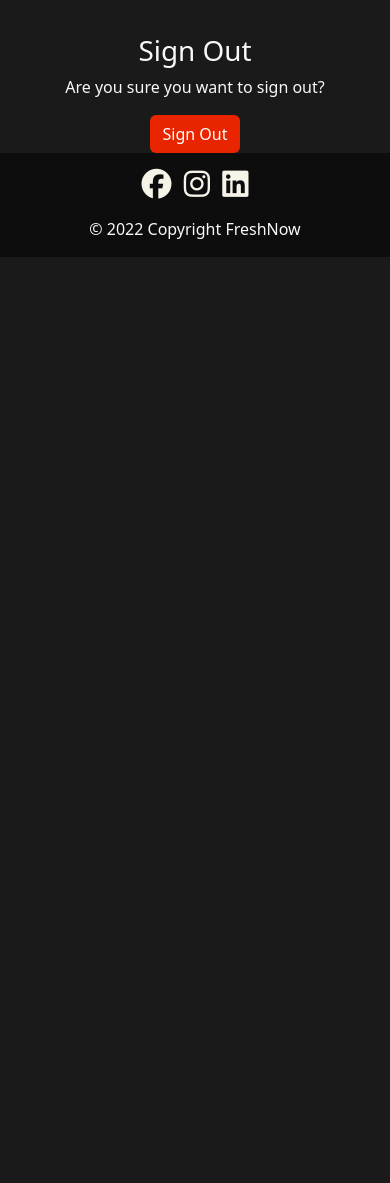
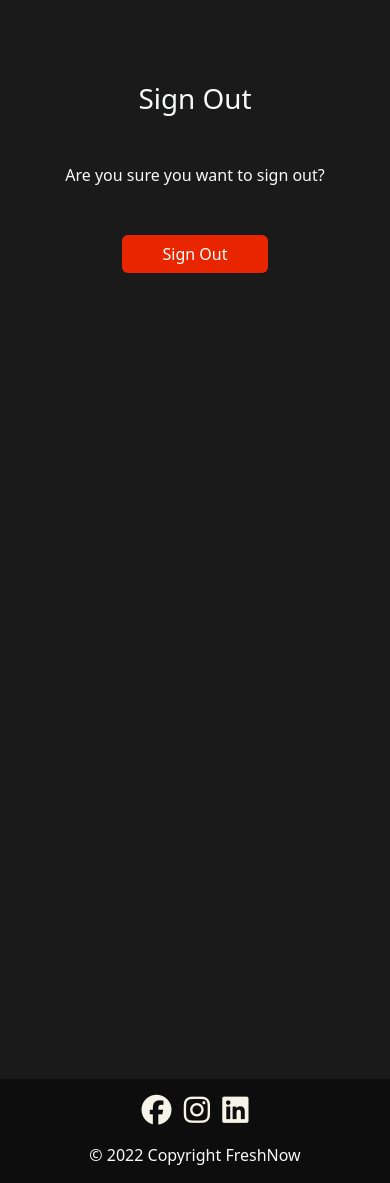
Before and after one commit to KonstantinaStrantzali/FreshNow-food-corner, a Django app: page /accounts/logout/ in a window 390 px wide. Shown: the part 64-1247 px from the top of the page. Before the commit the page ends 321 px from the top, so only its background shows below. Run offline with Django 3.2, Linux system fonts and the light colour scheme; a user stored in the database is signed in; some libraries are stand-ins or nearby versions.

Commit message:
fixed allauth footer responsive design

```diff
--- a/static/css/base.css
+++ b/static/css/base.css
@@ -353,3 +353,13 @@ section#aboutSection .about-image img {
 .product-layout{
    background-color: #E92500;
 }
+
+.form-area {
+    display: grid;
+    grid-template-rows: auto 2fr auto;
+    min-height: 100vh;
+
+}
+.signout {
+    width: 10%;
+}
--- a/templates/allauth/account/logout.html
+++ b/templates/allauth/account/logout.html
@@ -14,15 +14,15 @@
 {% block head_title %}{% trans "Sign Out" %}{% endblock %}
 
 {% block inner_content %}
-<h1 class="text-light text-center">{% trans "Sign Out" %}</h1>
+<h1 class="text-light text-center my-5">{% trans "Sign Out" %}</h1>
 
-<p class="text-light text-center">{% trans 'Are you sure you want to sign out?' %}</p>
+<p class="text-light text-center mb-5 ">{% trans 'Are you sure you want to sign out?' %}</p>
 
-<form method="post" action="{% url 'account_logout' %}" class="text-center">
+<form method="post" action="{% url 'account_logout' %}" class="text-center form-area">
   {% csrf_token %}
   {% if redirect_field_value %}
   <input type="hidden" name="{{ redirect_field_name }}" value="{{ redirect_field_value }}"/>
   {% endif %}
-  <button type="submit " class="btn order-button ">{% trans 'Sign Out' %}</button>
+  <button type="submit " class="btn order-button" style="width:40%; margin-left: 30%;">{% trans 'Sign Out' %}</button>
 </form>
 {% endblock %}
```
